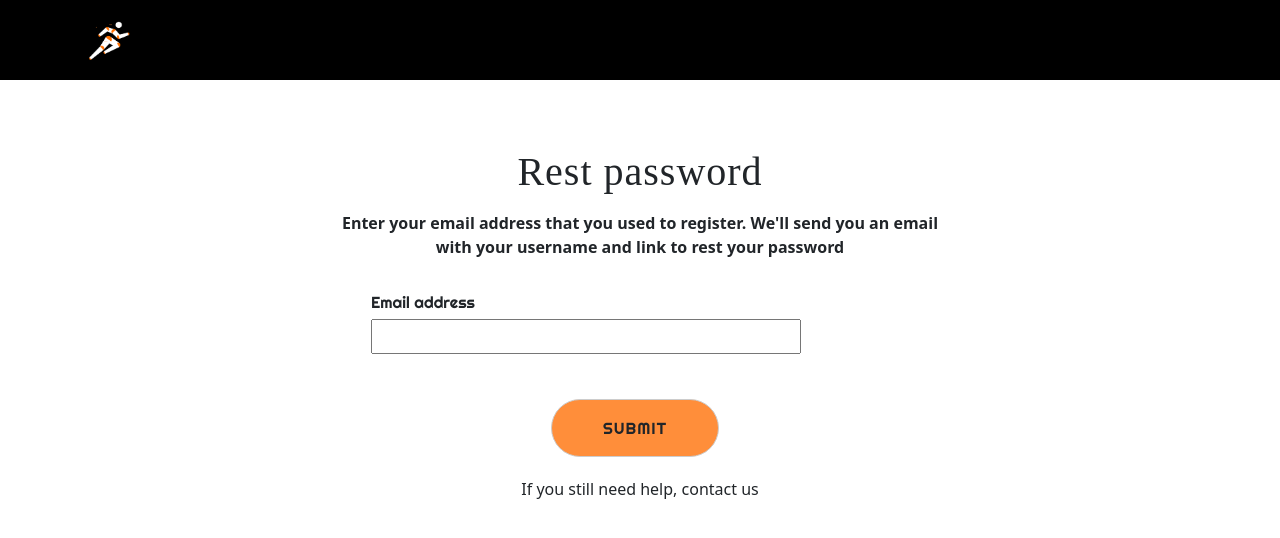
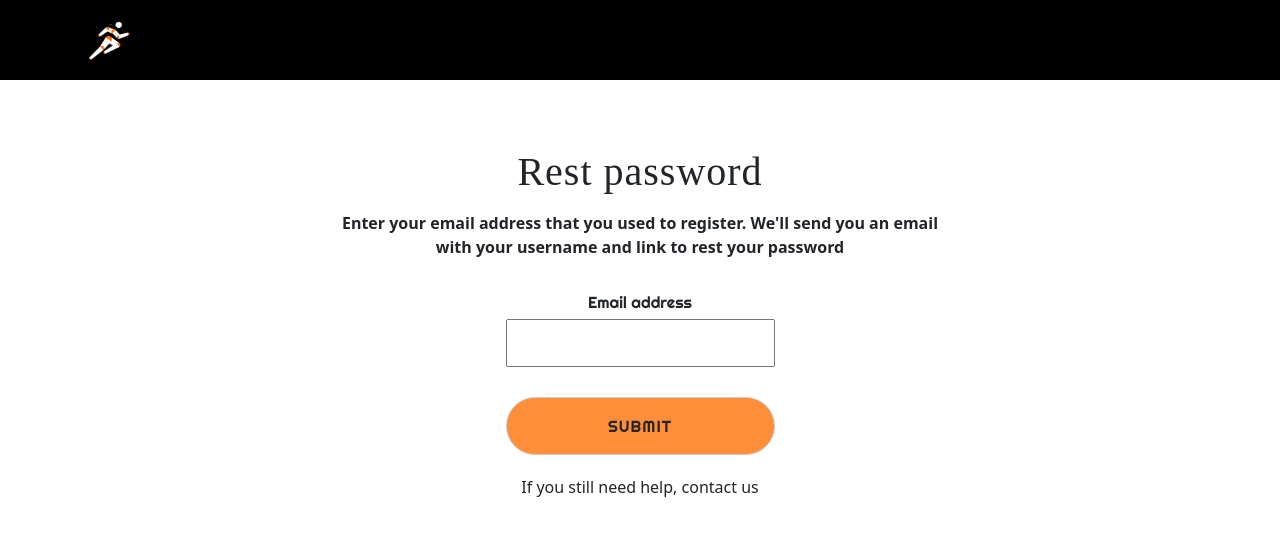
Before and after one commit to Ibramelias/cucumie, a React (Create React App) app in the folder kindownder/: page /restpassword in a window 1280 px wide. Shown: the top 538 px of the page. Built offline with nearby package versions, Linux system fonts and the light colour scheme; no server answers; a web font is replaced by a local one.

Commit message:
created rest password function ..Just in case the user forget his password

```diff
--- a/kindownder/src/components/AuthContext/AuthContext.js
+++ b/kindownder/src/components/AuthContext/AuthContext.js
@@ -1,5 +1,5 @@
 import React, { useContext, useEffect, useState } from 'react';
-import { createUserWithEmailAndPassword, signInWithEmailAndPassword } from "firebase/auth";
+import { createUserWithEmailAndPassword, signInWithEmailAndPassword, sendPasswordResetEmail } from "firebase/auth";
 import { auth } from '../../firebase'
 
 
@@ -23,6 +23,9 @@ export function AuthProvider({ children }) {
     function logout() {
         return auth.signOut()
     }
+    function restPassword(email) {
+        return sendPasswordResetEmail(auth, email)
+    }
 
 
     useEffect(() => {
@@ -37,6 +40,7 @@ export function AuthProvider({ children }) {
         currentUser,
         login,
         logout,
+        restPassword,
         signup
     }
 
--- a/kindownder/src/components/Button/button.css
+++ b/kindownder/src/components/Button/button.css
@@ -75,7 +75,7 @@
 .btn.btn--rest-btn {
     margin-top: 30px;
     padding: 16px 48px;
-    width: 15%;
+    width: 100%;
     border: none;
     border-radius: 500px;
     background-color: #FF8E3A;
--- a/kindownder/src/components/rest/Rest.js
+++ b/kindownder/src/components/rest/Rest.js
@@ -1,10 +1,33 @@
-import React from 'react';
-import { Container } from 'react-bootstrap';
+import React, { useState, useRef } from 'react';
+import { useAuth } from "../../components/AuthContext/AuthContext";
+import { Alert, Container } from 'react-bootstrap';
 import logo from '../../assets/black_logo.png';
-import Btn from "../../components/Button/index"
+// import Btn from "../../components/Button/index"
 import "./rest.css"
 
 export default function RestPassword() {
+    const emailRef = useRef();
+    const { restPassword } = useAuth();
+    const [loading, setLoading] = useState();
+    const [error, setError] = useState();
+    const [Message, setMessage] = useState()
+    // let navigate = useNavigate();
+
+    async function handleSubmit(e) {
+        e.preventDefault()
+        try {
+            setMessage("")
+            setError("")
+            setLoading(true)
+            await restPassword(emailRef.current.value);
+            setMessage("Check your inbox for fruther instructions")
+            // navigate("/login");
+        } catch (err) {
+            setError("Failed to rest your password")
+            console.log(err)
+        }
+    }
+
     return (
         <div className='rest_password-page'>
             <div className='rest_password-header'>
@@ -13,17 +36,21 @@ export default function RestPassword() {
                     <div className='rest_password-section'>
                         <h1 className='rest_password-page-title'>Rest password</h1>
                         <p className='rest_password-page-p'>Enter your email address that you used to register. We'll send you an email <br />with your username and link to rest your password</p>
-                        <div className='rest_password-input'>
+                        {error && <Alert variant="danger">{error}</Alert>}
+                        {Message && <Alert>{Message}</Alert>}
+                        <form onSubmit={handleSubmit} className='rest_password-input'>
                             <label>Email address</label>
                             <input
                                 required
+                                ref={emailRef}
                                 type="email"
                                 autoComplete="on"
                             />
-                        </div>
-                        <Btn text='Submit' type="rest-btn" />
+                            <button className="btn btn--rest-btn" disabled={loading}>Submit</button>
+                            {/* <Btn disabled={loading} text='Submit' type="rest-btn" /> */}
+                        </form>
                         {/* <button >Send</button> */}
-                        <p className='rest-other-option'>If you still need help, contact us</p>
+                        <p className='rest-other-option' >If you still need help, contact us</p>
                     </div>
                 </Container>
             </div>
--- a/kindownder/src/components/rest/rest.css
+++ b/kindownder/src/components/rest/rest.css
@@ -28,11 +28,11 @@
 .rest_password-input {
     margin: 15px 0;
     display: grid;
-    justify-content: flex-end;
-    max-width: 50%;
+    justify-content: center;
+    max-width: 100%;
 }
 
-label {
+/* label {
     padding-right: 20px;
     text-align: left;
 }
@@ -40,7 +40,7 @@ label {
 input {
     width: 160%;
     max-height: 35px;
-}
+} */
 
 
 .rest-other-option {
```
